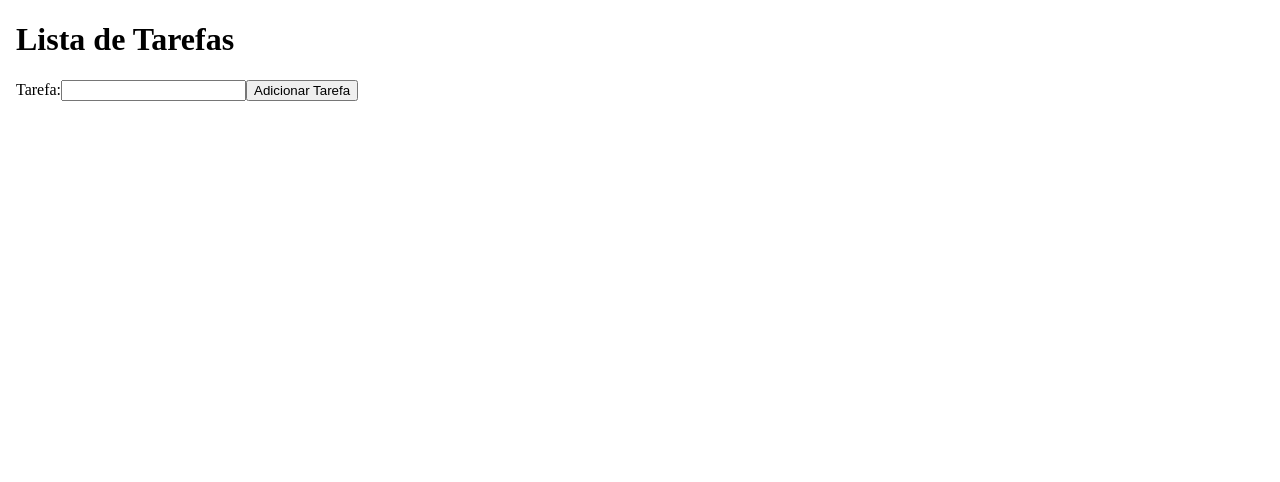
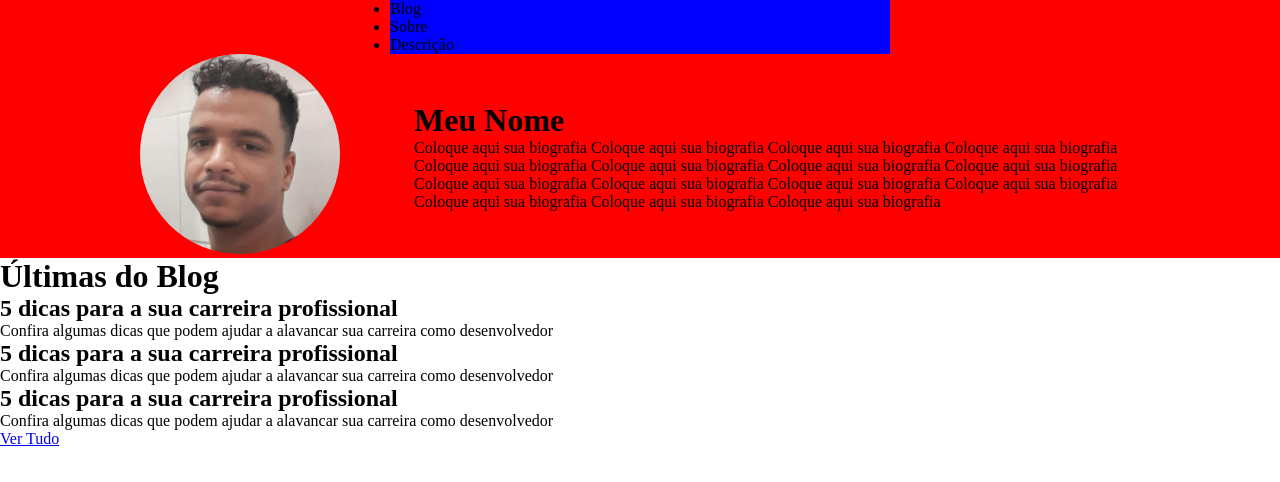
Before and after one commit to agvicente/angularaulas, an Angular app in the folder angularaulas/: page / in a window 1280 px wide. Shown: the top 482 px of the page. Built offline with nearby package versions, Linux system fonts and the light colour scheme.

Commit message:
Commit inicial da pagina

```diff
--- a/angularaulas/src/app/app.component.html
+++ b/angularaulas/src/app/app.component.html
@@ -1,21 +1,66 @@
+<!DOCTYPE html>
 <html>
 
 <head>
-
+  <meta charset="UTF-8">
+  <title>Trabalho Arquitetura de Front-Ends</title>
 </head>
 
 <body>
+  <header>
+      <div class="menu">
+        <ul>
+          <li>Blog</li>
+          <li>Sobre</li>
+          <li>Descrição</li>
+        </ul>
+      </div>
+      <div class="sobre">
+        <div class="foto">
+          <img class="eu" src="assets/imagens/foto.jpeg"/>
+        </div>
+        <div class="biografia">
+          <h1>Meu Nome</h1>
+          <p>
+            Coloque aqui sua biografia Coloque aqui sua biografia Coloque aqui sua biografia
+            Coloque aqui sua biografia Coloque aqui sua biografia Coloque aqui sua biografia
+            Coloque aqui sua biografia Coloque aqui sua biografia Coloque aqui sua biografia
+            Coloque aqui sua biografia Coloque aqui sua biografia Coloque aqui sua biografia
+            Coloque aqui sua biografia Coloque aqui sua biografia Coloque aqui sua biografia
+          </p>
+        </div>
+      </div>
+  </header>
 
-  <h1>{{title}}</h1>
+  <main>
+    <div class="ultimasDoBlog">
+      <h1>Últimas do Blog</h1>
+      <ul>
+        <li>
+          <div>
+            <h2>5 dicas para a sua carreira profissional</h2>
+            <p>Confira algumas dicas que podem ajudar a alavancar sua carreira como desenvolvedor</p>
+          </div>
+        </li>
+        <li>
+          <div>
+            <h2>5 dicas para a sua carreira profissional</h2>
+            <p>Confira algumas dicas que podem ajudar a alavancar sua carreira como desenvolvedor</p>
+          </div>
+        </li>
+        <li>
+          <div>
+            <h2>5 dicas para a sua carreira profissional</h2>
+            <p>Confira algumas dicas que podem ajudar a alavancar sua carreira como desenvolvedor</p>
+          </div>
+        </li>
+      </ul>
+      <a href="#" >Ver Tudo</a>
+    </div>
+  </main>
+  <footer>
 
-  <label for="tarefaInsert">Tarefa:</label>
-  <input id="tarefaInsert" type="text" #varr (keyup.enter)="adicionarTarefa(varr)" />
-  <button type="submit" (click)="adicionarTarefa(varr)">Adicionar Tarefa</button><br/>
-  <ul>
-    <li *ngFor="let item of tarefas">
-      {{item.tarefa}}
-    </li>
-  </ul>
+  </footer>
 
 </body>
 
--- a/angularaulas/src/app/app.component.ts
+++ b/angularaulas/src/app/app.component.ts
@@ -1,5 +1,4 @@
 import { Component } from '@angular/core';
-import { Tarefa } from './tarefa';
 
 @Component({
   selector: 'app-root',
@@ -7,13 +6,5 @@ import { Tarefa } from './tarefa';
 })
 
 export class AppComponent {
-  title = 'Lista de Tarefas';
 
-tarefas: Tarefa[] = [];
-
-adicionarTarefa = (element: HTMLInputElement) => {
-  if(element.value == '') return;
-  this.tarefas.push(new Tarefa(element.value));
-  element.value = '';
 }
-}
--- a/angularaulas/src/app/tarefa.ts
+++ /dev/null
@@ -1,8 +0,0 @@
-export class Tarefa{
-
-    public tarefa: string;
-
-    constructor(_tarefa: string){
-        this.tarefa = _tarefa;
-    }
-}
--- a/angularaulas/src/styles.css
+++ b/angularaulas/src/styles.css
@@ -1,4 +1,53 @@
 /* You can add global styles to this file, and also import other style files */
+* {
+    margin: 0;
+    padding: 0;
+    box-sizing: border-box;
+}
+
+body {
+
+}
+
+header {
+    height: fit-content;
+    background-color: red;
+}
+
+.menu {
+    width: 500px;
+    margin: auto;
+    display: flex;
+    background: blue;
+    align-items: center;
+}
+
+.sobre {
+    margin: auto;
+    max-width: 1000px;
+    display: flex;
+}
+
+.foto {
+    width: 1000px;
+}
+
+.eu {
+    width: 200px;
+    height: 200px;
+    border-radius: 50%;
+}
+
+.biografia {
+    margin: auto;
+}
+
+.corpo {
+
+}
+
+
+
 .hidden {
     display: none;
 }
```
Also changed, not shown: angularaulas/src/assets/imagens/foto.jpeg (added).
